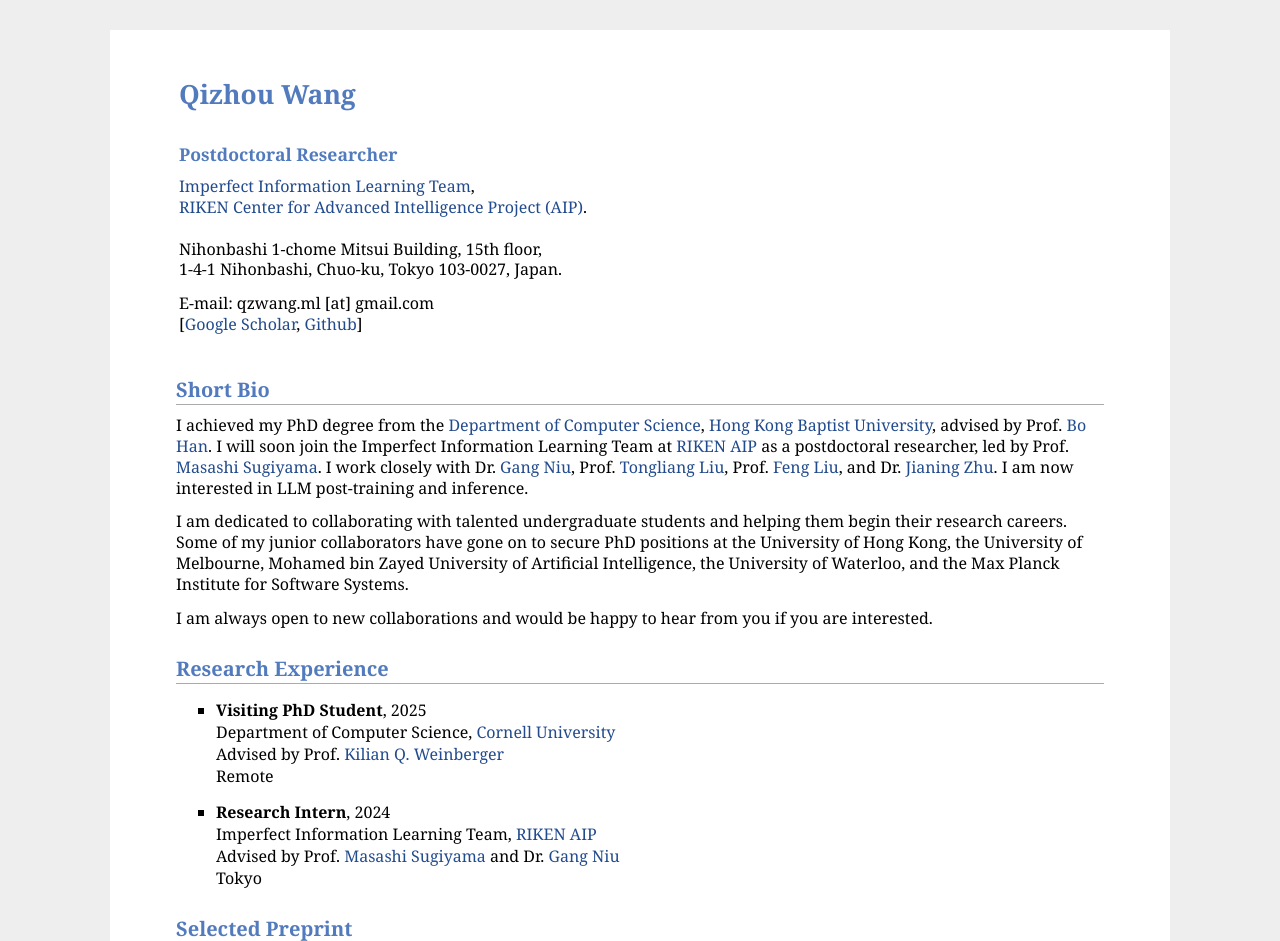
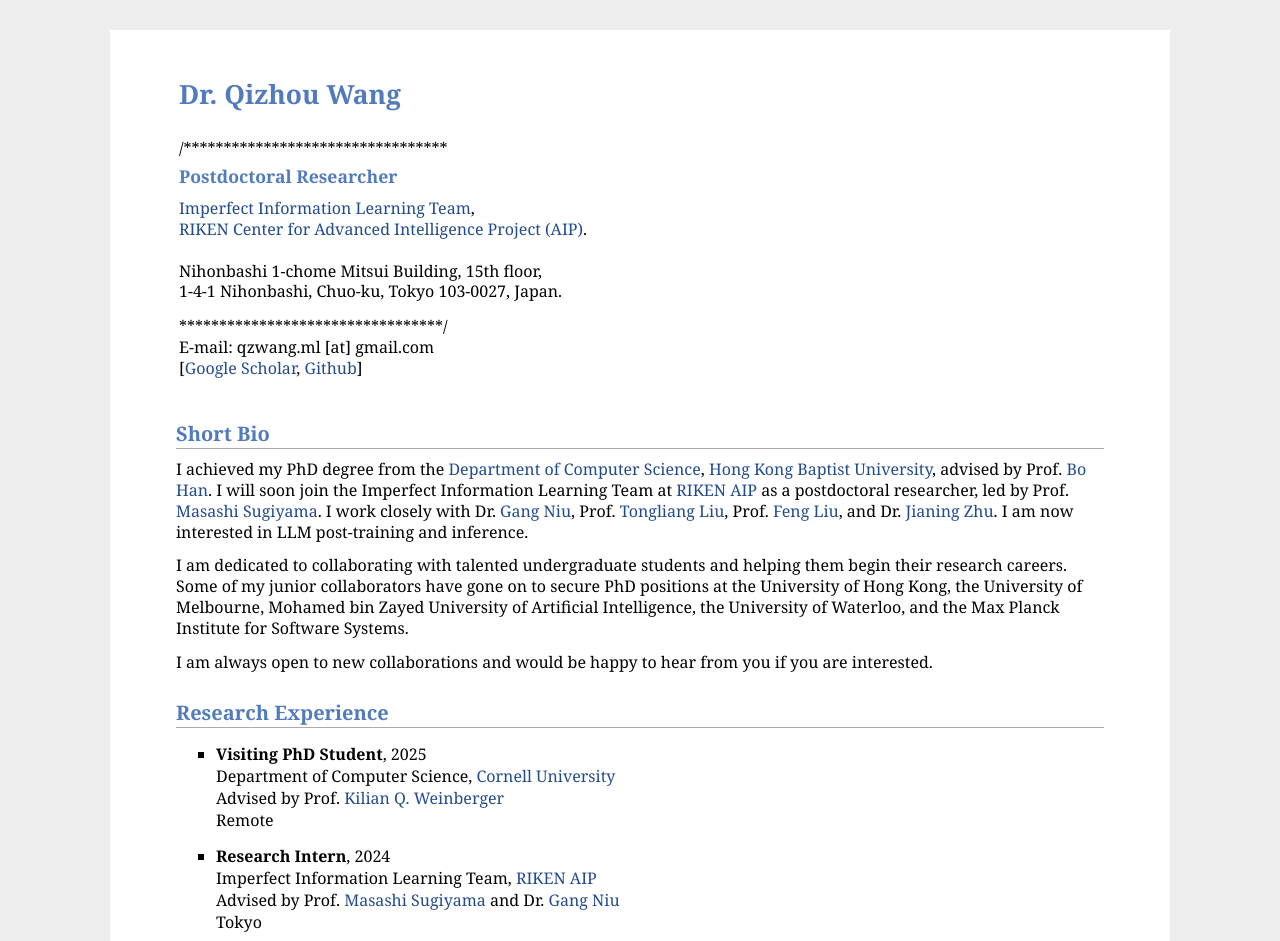
Before and after one commit to QizhouWang/homepage, a plain HTML site: page index.html in a window 1280 px wide. Shown: the top 941 px of the page. Drawn offline with Linux system fonts and the light colour scheme.

Commit message:
Update index.html

```diff
--- a/index.html
+++ b/index.html
@@ -59,16 +59,16 @@
 		<tr>
 			<td width="670">
 				<div id="toptitle">
-					  <h1><b>Qizhou Wang</b>&nbsp;</h1>
+					  <h1><b>Dr. Qizhou Wang</b>&nbsp;</h1>
                 </div>
-
+/*********************************
 				<h3>Postdoctoral Researcher</h3>
 				<p>
 					<a href="https://www.riken.jp/en/research/labs/aip/generic_tech/imperfect_inf_learn/index.html" target="_blank">Imperfect Information Learning Team</a>, <br>
 					<a href="https://www.riken.jp/en/research/labs/aip/" target="_blank">RIKEN Center for Advanced Intelligence Project (AIP)</a>. <br><br>
 					Nihonbashi 1-chome Mitsui Building, 15th floor,<br>
 					1-4-1 Nihonbashi, Chuo-ku, Tokyo 103-0027, Japan.<br>
-				</p>
+				</p>*********************************/
                 <p>
                     E-mail: qzwang.ml [at] gmail.com<br>
                     [<a href="https://scholar.google.com.hk/citations?user=b-e_2cYAAAAJ&hl=en" target="_blank">Google Scholar</a>, <a href="https://github.com/QizhouWang" target="_blank">Github</a>]  <br>
```
